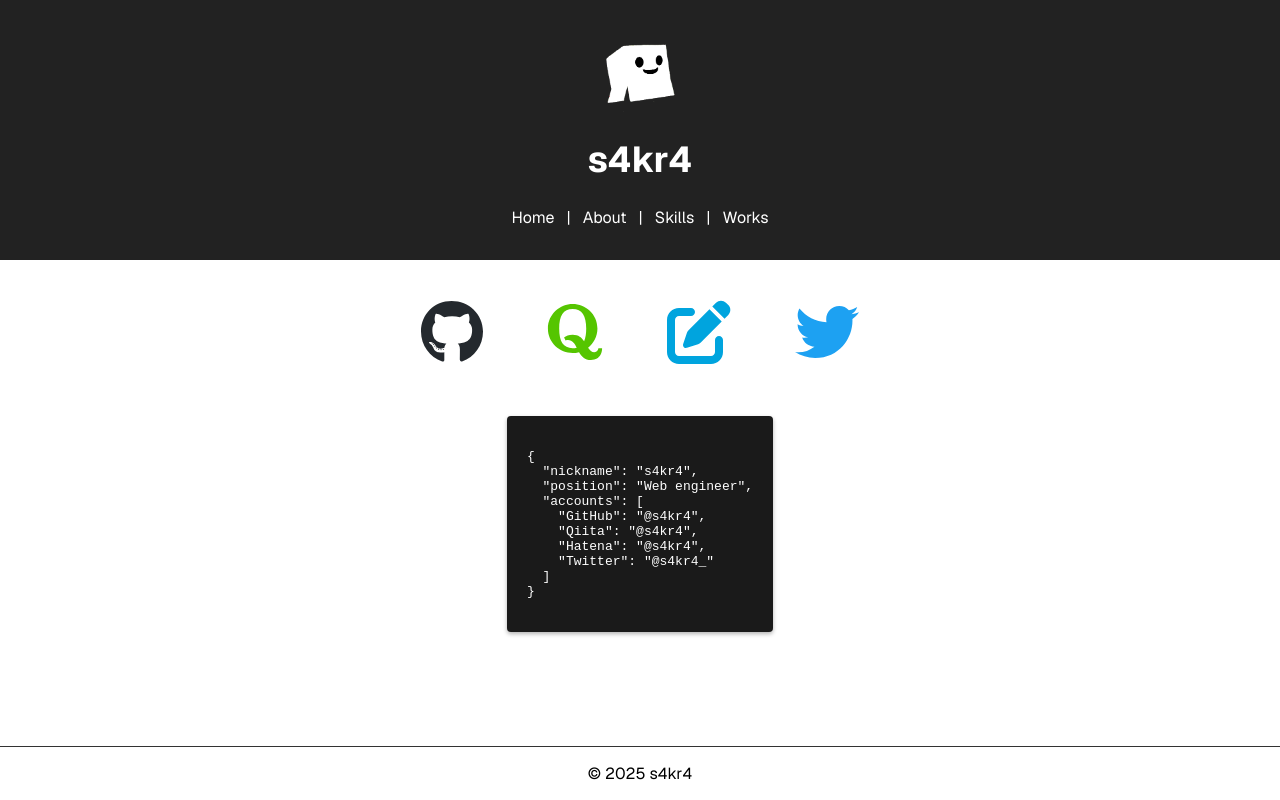
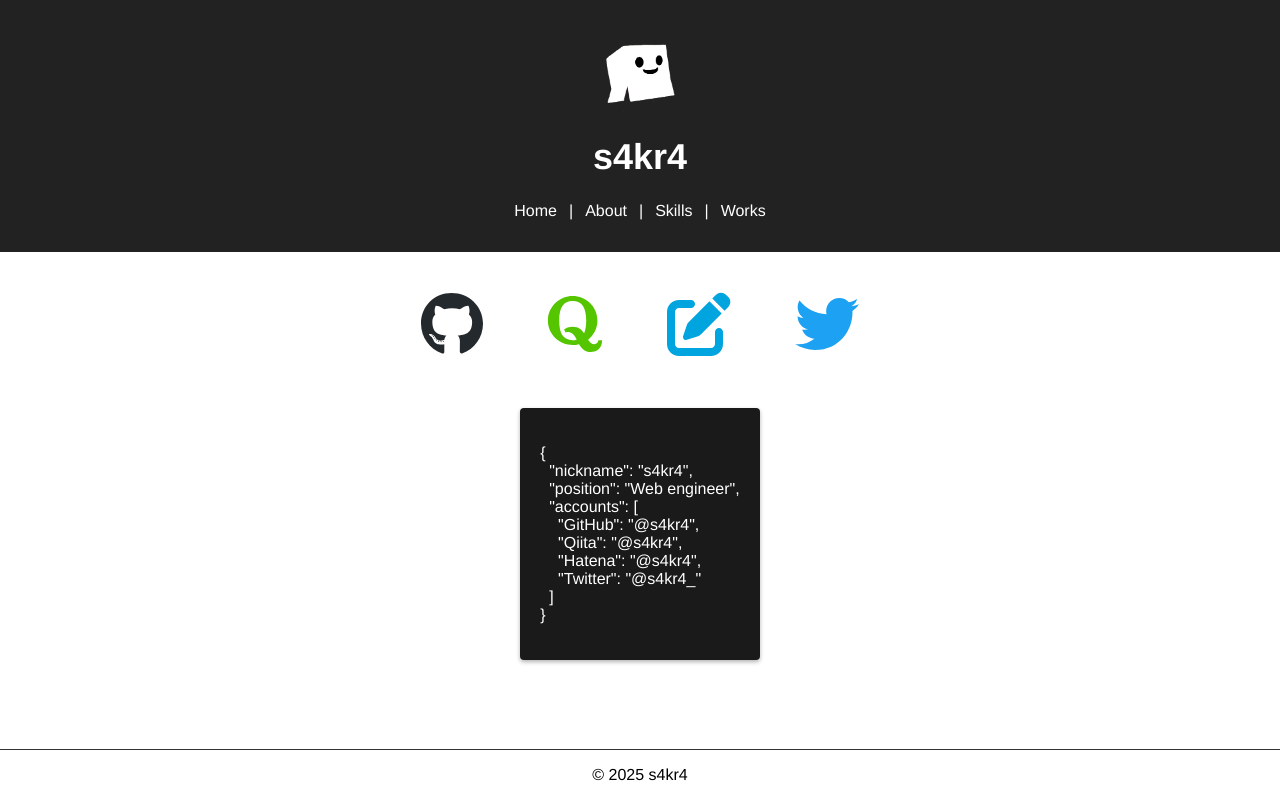
Before and after one commit to s4kr4/s4kr4.com, a Next.js app: page / in a window 1280 px wide. Built offline with nearby package versions, Linux system fonts and the light colour scheme.

Commit message:
Fix fonts

```diff
--- a/src/app/globals.css
+++ b/src/app/globals.css
@@ -1,6 +1,7 @@
 :root {
   --background: #222222;
   --foreground: #ffffff;
+  --font-family: Inconsolata, "Helvetica Neue", "ヒラギノ角ゴ ProN W3";
 }
 
 a {
--- a/src/app/layout.module.css
+++ b/src/app/layout.module.css
@@ -1,5 +1,5 @@
 .body {
-  font-family: var(--font-geist-sans, Arial, Helvetica, sans-serif);
+  font-family: var(--font-family);
   margin: 0;
   padding: 0;
   min-height: 100vh;
--- a/src/app/layout.tsx
+++ b/src/app/layout.tsx
@@ -1,5 +1,4 @@
 import type { Metadata } from "next";
-import { Geist, Geist_Mono } from "next/font/google";
 import "./globals.css";
 import { config } from "@fortawesome/fontawesome-svg-core";
 import "@fortawesome/fontawesome-svg-core/styles.css";
@@ -9,16 +8,6 @@ import styles from "./layout.module.css";
 
 // Prevent Font Awesome from adding its CSS since we did it manually above
 config.autoAddCss = false;
-
-const geistSans = Geist({
-  variable: "--font-geist-sans",
-  subsets: ["latin"],
-});
-
-const geistMono = Geist_Mono({
-  variable: "--font-geist-mono",
-  subsets: ["latin"],
-});
 
 export const metadata: Metadata = {
   title: "s4kr4.com",
@@ -33,7 +22,7 @@ export default function RootLayout({
   return (
     <html lang="ja">
       <body
-        className={`${geistSans.variable} ${geistMono.variable} ${styles.body}`}
+        className={styles.body}
       >
         <Header />
         <main className={styles.main}>{children}</main>
--- a/src/components/Profile.module.css
+++ b/src/components/Profile.module.css
@@ -2,7 +2,6 @@
   background-color: #1a1a1a;
   border-radius: 4px;
   padding: 20px;
-  font-family: monospace;
   margin: 20px auto;
   max-width: 600px;
   box-shadow: 0 2px 4px rgba(0, 0, 0, 0.3);
@@ -10,4 +9,5 @@
 
 .preText {
   color: white;
+  font-family: var(--font-family);
 }
```
